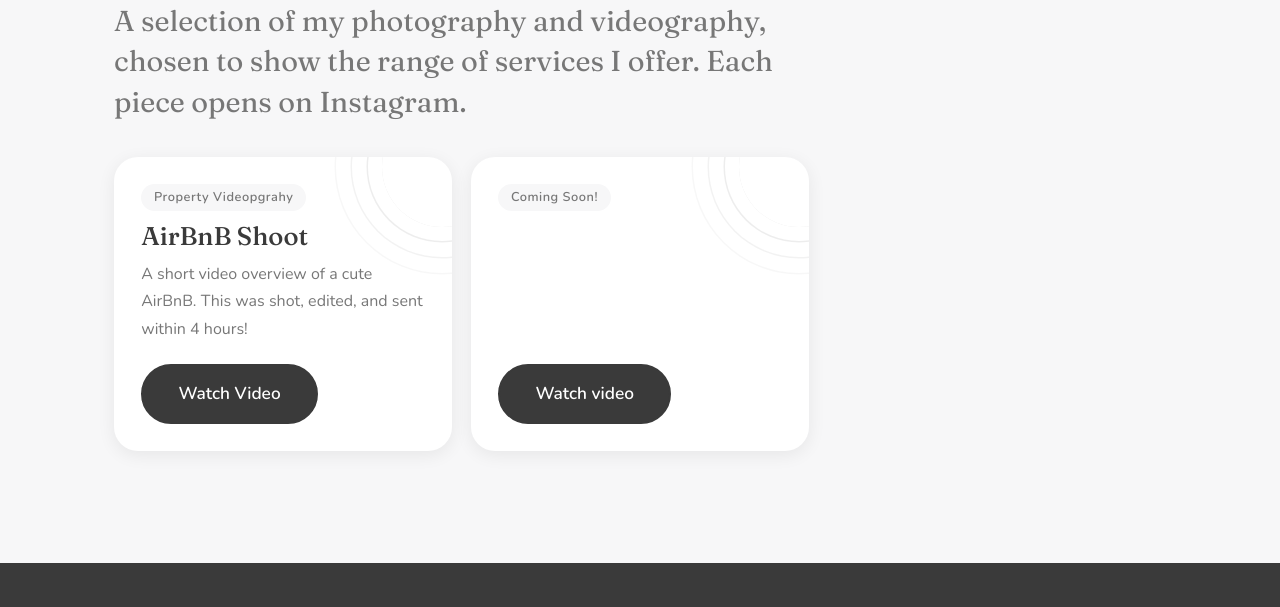
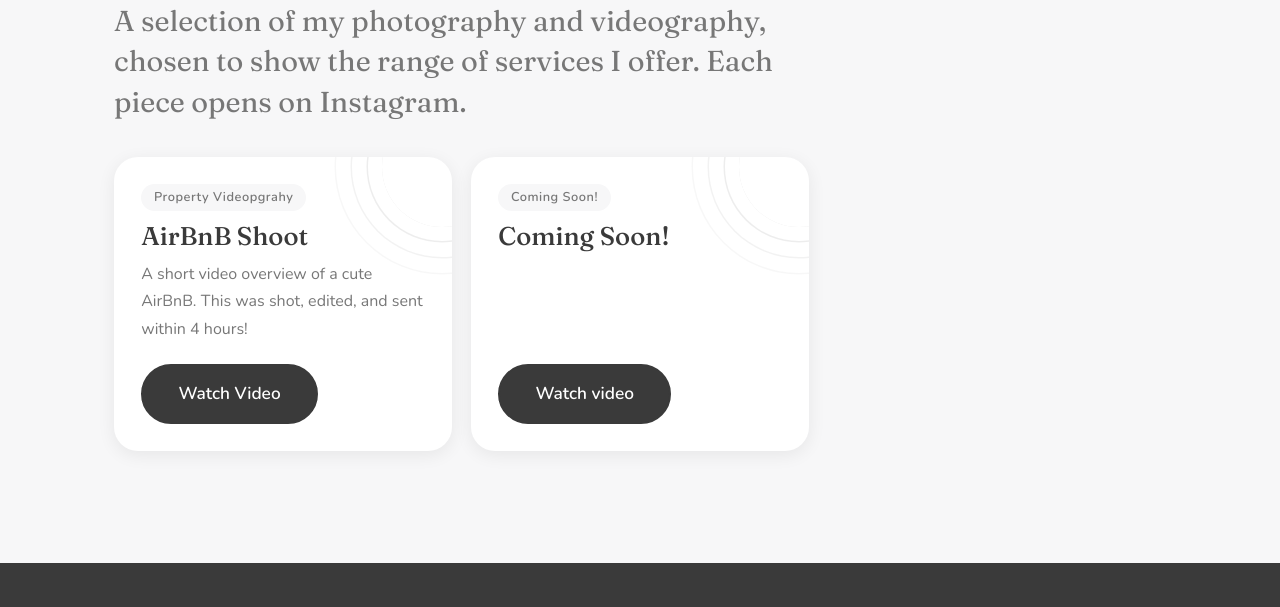
Before and after one commit to DevFlms/dfexposure, a plain HTML site: page work.html in a window 1280 px wide. Shown: the part 193-800 px from the top of the page. Drawn offline with nearby package versions, Linux system fonts and the light colour scheme.

Commit message:
Add heading to 'Coming Soon!' article

```diff
--- a/work.html
+++ b/work.html
@@ -44,7 +44,7 @@
 
       <article class="work-card">
         <span class="work-tag">Coming Soon!</span>
-        <h3></h3>
+        <h3>Coming Soon!</h3>
         <p></p>
         <a class="btn" href="" target="_blank" rel="noopener">Watch video</a>
       </article>
```
